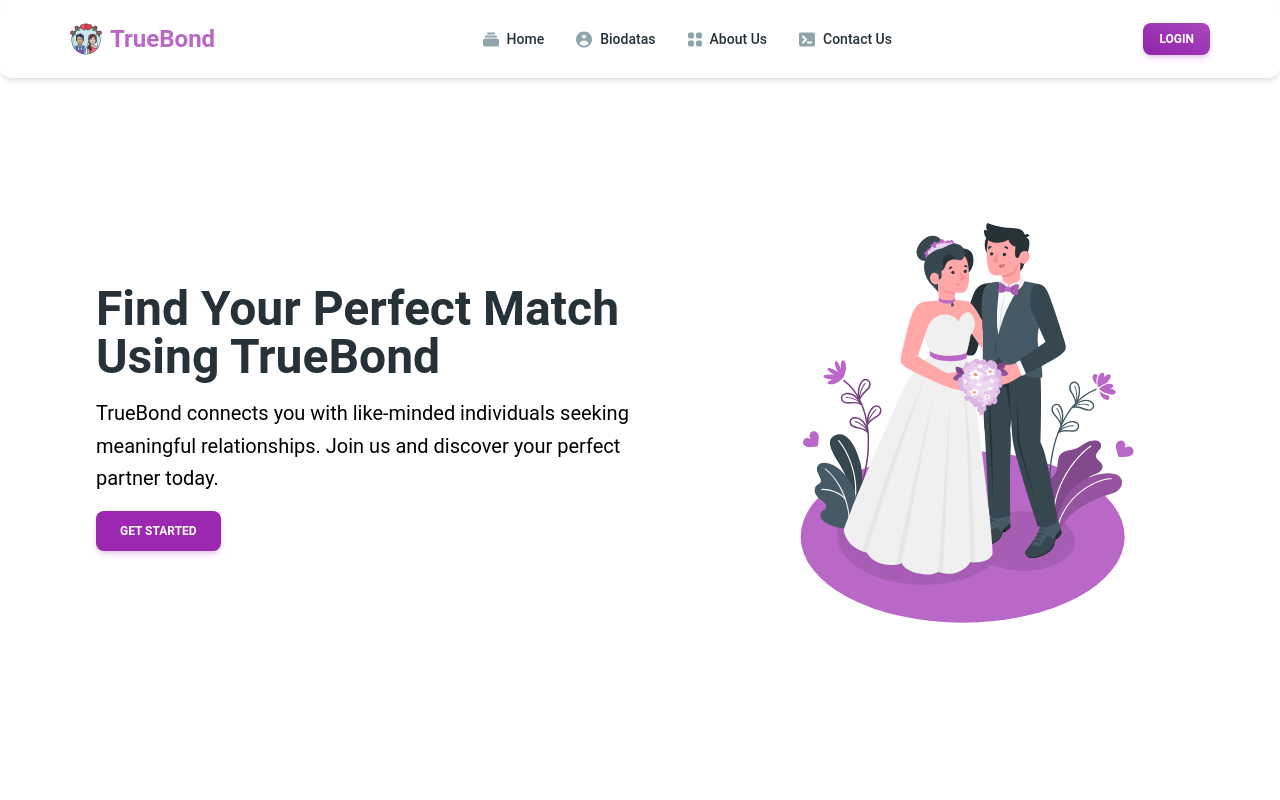
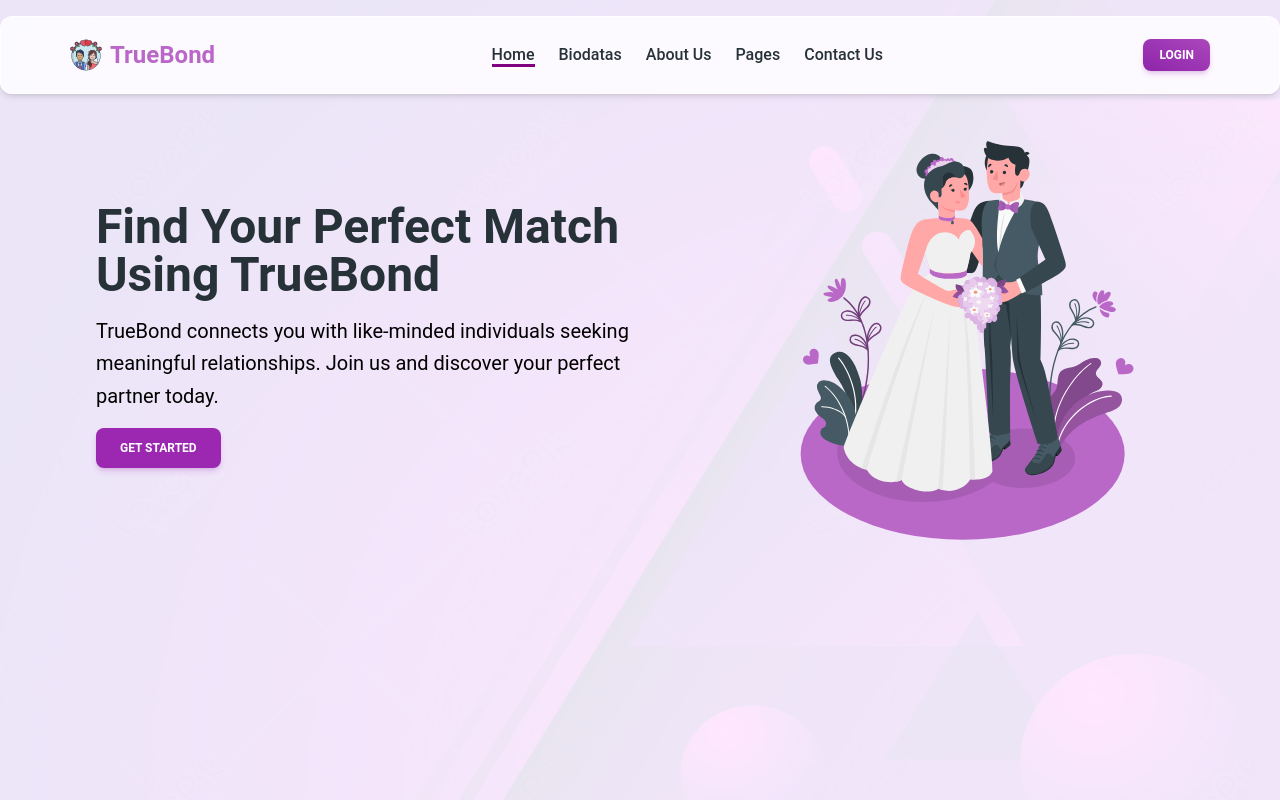
Before and after one commit to AdibHoque/Truebond-Matrimony, a React (Vite) app: page / in a window 1280 px wide. Built offline with nearby package versions, Linux system fonts and the light colour scheme.

Commit message:
Added Error Page & Made some changes to navbar

```diff
--- /dev/null
+++ b/src/App.jsx
@@ -0,0 +1,12 @@
+import {Button} from "@material-tailwind/react";
+import Home from "./pages/Home";
+
+function App() {
+  return (
+    <>
+      <Home></Home>
+    </>
+  );
+}
+
+export default App;
--- a/src/Routes.jsx
+++ b/src/Routes.jsx
@@ -1,12 +1,13 @@
 import {createBrowserRouter} from "react-router-dom";
 import Root from "./Root";
 import Home from "./pages/Home";
+import ErrorPage from "./pages/ErrorPage";
 
 const routes = createBrowserRouter([
   {
     path: "/",
     element: <Root></Root>,
-    // errorElement: <ErrorPage></ErrorPage>,
+    errorElement: <ErrorPage></ErrorPage>,
     children: [
       {
         path: "/",
--- a/src/components/Hero.jsx
+++ b/src/components/Hero.jsx
@@ -2,9 +2,14 @@
 
 export default function Hero() {
   return (
-    <>
-      <div className="flex flex-col-reverse items-center justify-between min-h-[85vh] p-2 lg:flex-row lg:px-24">
-        <div className="space-y-4 text-center md:text-start lg:pr-28 md:">
+    <div className="flex items-center justify-center ">
+      <img
+        src="/purple-geometric.jpg"
+        className="absolute hidden object-fill w-full h-full -z-40 opacity-10 -top-0 lg:flex"
+        alt=""
+      />
+      <div className="flex flex-col-reverse items-center justify-between p-4 py-6 lg:flex-row lg:px-24">
+        <div className="space-y-4 text-center lg:text-start lg:pr-28 md:">
           <Typography
             variant="h1"
             color="blue-gray"
@@ -25,6 +30,6 @@
           alt=""
         />
       </div>
-    </>
+    </div>
   );
 }
--- a/src/components/Navbar.jsx
+++ b/src/components/Navbar.jsx
@@ -6,8 +6,11 @@
   Button,
   IconButton,
 } from "@material-tailwind/react";
+import {NavLink} from "react-router-dom";
 
 export default function NavBar() {
+  const navClass = ({isActive, isPending}) =>
+    isPending || isActive ? "active-path" : "links";
   const [openNav, setOpenNav] = React.useState(false);
 
   React.useEffect(() => {
@@ -19,104 +22,36 @@
 
   const navList = (
     <ul className="flex flex-col gap-2 mt-2 mb-4 lg:mb-0 lg:mt-0 lg:flex-row lg:items-center lg:gap-6">
-      <Typography
-        as="li"
-        variant="small"
-        color="blue-gray"
-        className="flex items-center p-1 font-medium gap-x-2"
-      >
-        <svg
-          width="16"
-          height="15"
-          viewBox="0 0 16 15"
-          fill="none"
-          xmlns="http://www.w3.org/2000/svg"
-        >
-          <path
-            d="M5 0.5C4.73478 0.5 4.48043 0.605357 4.29289 0.792893C4.10536 0.98043 4 1.23478 4 1.5C4 1.76522 4.10536 2.01957 4.29289 2.20711C4.48043 2.39464 4.73478 2.5 5 2.5H11C11.2652 2.5 11.5196 2.39464 11.7071 2.20711C11.8946 2.01957 12 1.76522 12 1.5C12 1.23478 11.8946 0.98043 11.7071 0.792893C11.5196 0.605357 11.2652 0.5 11 0.5H5ZM2 4.5C2 4.23478 2.10536 3.98043 2.29289 3.79289C2.48043 3.60536 2.73478 3.5 3 3.5H13C13.2652 3.5 13.5196 3.60536 13.7071 3.79289C13.8946 3.98043 14 4.23478 14 4.5C14 4.76522 13.8946 5.01957 13.7071 5.20711C13.5196 5.39464 13.2652 5.5 13 5.5H3C2.73478 5.5 2.48043 5.39464 2.29289 5.20711C2.10536 5.01957 2 4.76522 2 4.5ZM0 8.5C0 7.96957 0.210714 7.46086 0.585786 7.08579C0.960859 6.71071 1.46957 6.5 2 6.5H14C14.5304 6.5 15.0391 6.71071 15.4142 7.08579C15.7893 7.46086 16 7.96957 16 8.5V12.5C16 13.0304 15.7893 13.5391 15.4142 13.9142C15.0391 14.2893 14.5304 14.5 14 14.5H2C1.46957 14.5 0.960859 14.2893 0.585786 13.9142C0.210714 13.5391 0 13.0304 0 12.5V8.5Z"
-            fill="#90A4AE"
-          />
-        </svg>
-
-        <a href="#" className="flex items-center">
+      <li>
+        <NavLink className={navClass} to="/">
           Home
-        </a>
-      </Typography>
-      <Typography
-        as="li"
-        variant="small"
-        color="blue-gray"
-        className="flex items-center p-1 font-medium gap-x-2"
-      >
-        <svg
-          width="16"
-          height="17"
-          viewBox="0 0 16 17"
-          fill="none"
-          xmlns="http://www.w3.org/2000/svg"
-        >
-          <path
-            fill-rule="evenodd"
-            clip-rule="evenodd"
-            d="M16 8.5C16 10.6217 15.1571 12.6566 13.6569 14.1569C12.1566 15.6571 10.1217 16.5 8 16.5C5.87827 16.5 3.84344 15.6571 2.34315 14.1569C0.842855 12.6566 0 10.6217 0 8.5C0 6.37827 0.842855 4.34344 2.34315 2.84315C3.84344 1.34285 5.87827 0.5 8 0.5C10.1217 0.5 12.1566 1.34285 13.6569 2.84315C15.1571 4.34344 16 6.37827 16 8.5ZM10 5.5C10 6.03043 9.78929 6.53914 9.41421 6.91421C9.03914 7.28929 8.53043 7.5 8 7.5C7.46957 7.5 6.96086 7.28929 6.58579 6.91421C6.21071 6.53914 6 6.03043 6 5.5C6 4.96957 6.21071 4.46086 6.58579 4.08579C6.96086 3.71071 7.46957 3.5 8 3.5C8.53043 3.5 9.03914 3.71071 9.41421 4.08579C9.78929 4.46086 10 4.96957 10 5.5ZM8 9.5C7.0426 9.49981 6.10528 9.77449 5.29942 10.2914C4.49356 10.8083 3.85304 11.5457 3.454 12.416C4.01668 13.0706 4.71427 13.5958 5.49894 13.9555C6.28362 14.3152 7.13681 14.5009 8 14.5C8.86319 14.5009 9.71638 14.3152 10.5011 13.9555C11.2857 13.5958 11.9833 13.0706 12.546 12.416C12.147 11.5457 11.5064 10.8083 10.7006 10.2914C9.89472 9.77449 8.9574 9.49981 8 9.5Z"
-            fill="#90A4AE"
-          />
-        </svg>
-        <a href="#" className="flex items-center">
+        </NavLink>
+      </li>
+      <li>
+        <NavLink className={navClass} to="/about">
           Biodatas
-        </a>
-      </Typography>
-      <Typography
-        as="li"
-        variant="small"
-        color="blue-gray"
-        className="flex items-center p-1 font-medium gap-x-2"
-      >
-        <svg
-          width="14"
-          height="15"
-          viewBox="0 0 14 15"
-          fill="none"
-          xmlns="http://www.w3.org/2000/svg"
-        >
-          <path
-            d="M2 0.5C1.46957 0.5 0.960859 0.710714 0.585786 1.08579C0.210714 1.46086 0 1.96957 0 2.5V4.5C0 5.03043 0.210714 5.53914 0.585786 5.91421C0.960859 6.28929 1.46957 6.5 2 6.5H4C4.53043 6.5 5.03914 6.28929 5.41421 5.91421C5.78929 5.53914 6 5.03043 6 4.5V2.5C6 1.96957 5.78929 1.46086 5.41421 1.08579C5.03914 0.710714 4.53043 0.5 4 0.5H2ZM2 8.5C1.46957 8.5 0.960859 8.71071 0.585786 9.08579C0.210714 9.46086 0 9.96957 0 10.5V12.5C0 13.0304 0.210714 13.5391 0.585786 13.9142C0.960859 14.2893 1.46957 14.5 2 14.5H4C4.53043 14.5 5.03914 14.2893 5.41421 13.9142C5.78929 13.5391 6 13.0304 6 12.5V10.5C6 9.96957 5.78929 9.46086 5.41421 9.08579C5.03914 8.71071 4.53043 8.5 4 8.5H2ZM8 2.5C8 1.96957 8.21071 1.46086 8.58579 1.08579C8.96086 0.710714 9.46957 0.5 10 0.5H12C12.5304 0.5 13.0391 0.710714 13.4142 1.08579C13.7893 1.46086 14 1.96957 14 2.5V4.5C14 5.03043 13.7893 5.53914 13.4142 5.91421C13.0391 6.28929 12.5304 6.5 12 6.5H10C9.46957 6.5 8.96086 6.28929 8.58579 5.91421C8.21071 5.53914 8 5.03043 8 4.5V2.5ZM8 10.5C8 9.96957 8.21071 9.46086 8.58579 9.08579C8.96086 8.71071 9.46957 8.5 10 8.5H12C12.5304 8.5 13.0391 8.71071 13.4142 9.08579C13.7893 9.46086 14 9.96957 14 10.5V12.5C14 13.0304 13.7893 13.5391 13.4142 13.9142C13.0391 14.2893 12.5304 14.5 12 14.5H10C9.46957 14.5 8.96086 14.2893 8.58579 13.9142C8.21071 13.5391 8 13.0304 8 12.5V10.5Z"
-            fill="#90A4AE"
-          />
-        </svg>
-        <a href="#" className="flex items-center">
+        </NavLink>
+      </li>
+      <li>
+        <NavLink className={navClass} to="/services">
           About Us
-        </a>
-      </Typography>
-      <Typography
-        as="li"
-        variant="small"
-        color="blue-gray"
-        className="flex items-center p-1 font-medium gap-x-2"
-      >
-        <svg
-          width="16"
-          height="15"
-          viewBox="0 0 16 15"
-          fill="none"
-          xmlns="http://www.w3.org/2000/svg"
-        >
-          <path
-            fill-rule="evenodd"
-            clip-rule="evenodd"
-            d="M0 2.5C0 1.96957 0.210714 1.46086 0.585786 1.08579C0.960859 0.710714 1.46957 0.5 2 0.5H14C14.5304 0.5 15.0391 0.710714 15.4142 1.08579C15.7893 1.46086 16 1.96957 16 2.5V12.5C16 13.0304 15.7893 13.5391 15.4142 13.9142C15.0391 14.2893 14.5304 14.5 14 14.5H2C1.46957 14.5 0.960859 14.2893 0.585786 13.9142C0.210714 13.5391 0 13.0304 0 12.5V2.5ZM3.293 3.793C3.48053 3.60553 3.73484 3.50021 4 3.50021C4.26516 3.50021 4.51947 3.60553 4.707 3.793L7.707 6.793C7.89447 6.98053 7.99979 7.23484 7.99979 7.5C7.99979 7.76516 7.89447 8.01947 7.707 8.207L4.707 11.207C4.5184 11.3892 4.2658 11.49 4.0036 11.4877C3.7414 11.4854 3.49059 11.3802 3.30518 11.1948C3.11977 11.0094 3.0146 10.7586 3.01233 10.4964C3.01005 10.2342 3.11084 9.9816 3.293 9.793L5.586 7.5L3.293 5.207C3.10553 5.01947 3.00021 4.76516 3.00021 4.5C3.00021 4.23484 3.10553 3.98053 3.293 3.793ZM9 9.5C8.73478 9.5 8.48043 9.60536 8.29289 9.79289C8.10536 9.98043 8 10.2348 8 10.5C8 10.7652 8.10536 11.0196 8.29289 11.2071C8.48043 11.3946 8.73478 11.5 9 11.5H12C12.2652 11.5 12.5196 11.3946 12.7071 11.2071C12.8946 11.0196 13 10.7652 13 10.5C13 10.2348 12.8946 9.98043 12.7071 9.79289C12.5196 9.60536 12.2652 9.5 12 9.5H9Z"
-            fill="#90A4AE"
-          />
-        </svg>
-        <a href="#" className="flex items-center">
+        </NavLink>
+      </li>
+      <li>
+        <NavLink className={navClass} to="/pages">
+          Pages
+        </NavLink>
+      </li>
+      <li>
+        <NavLink className={navClass} to="/blog">
           Contact Us
-        </a>
-      </Typography>
+        </NavLink>
+      </li>
     </ul>
   );
 
   return (
-    <Navbar className="w-full px-4 py-2 mx-auto lg:px-8 lg:py-4">
+    <Navbar className="w-full px-4 py-2 mx-auto lg:mt-4 lg:px-8 lg:py-4">
       <div className="container flex items-center justify-between mx-auto text-blue-gray-900">
         <Typography
           as="a"
@@ -176,7 +111,7 @@
         </IconButton>
       </div>
       <MobileNav open={openNav}>
-        <div className="container mx-auto">
+        <div className="container mx-auto text-black">
           {navList}
           <div className="flex items-center gap-x-1">
             <Button fullWidth variant="text" size="sm" className="">
--- a/src/index.css
+++ b/src/index.css
@@ -5,3 +5,39 @@
 * {
   font-family: "Roboto", sans-serif;
 }
+.links {
+  position: relative;
+  font-weight: 500;
+  cursor: pointer;
+}
+
+.links::before {
+  position: absolute;
+  content: "";
+  top: 100%;
+  left: 0;
+  width: 0;
+  height: 3px;
+  background: purple;
+  transition: 0.5s;
+}
+.links:hover::before {
+  width: 100%;
+}
+
+.active-path {
+  position: relative;
+  font-weight: 500;
+  cursor: pointer;
+}
+
+.active-path::before {
+  position: absolute;
+  content: "";
+  top: 100%;
+  left: 0;
+  width: 100%;
+  height: 3px;
+  background: purple;
+  transition: 0.5s;
+}
--- /dev/null
+++ b/src/pages/ErrorPage.jsx
@@ -0,0 +1,15 @@
+import {Button} from "@material-tailwind/react";
+import {Link} from "react-router-dom";
+
+export default function ErrorPage() {
+  return (
+    <>
+      <div className="flex flex-col items-center justify-center h-screen gap-6">
+        <img src="/404-amico.svg" className="w-96" alt="" />
+        <Link to="/">
+          <Button color="purple">Return Home</Button>
+        </Link>
+      </div>
+    </>
+  );
+}
--- a/src/pages/Home.jsx
+++ b/src/pages/Home.jsx
@@ -1,5 +1,4 @@
 import Hero from "../components/Hero";
-import NavBar from "../components/Navbar";
 
 export default function Home() {
   return (
```
Also changed, not shown: public/404-amico.svg (added), public/purple-geometric.jpg (added).
